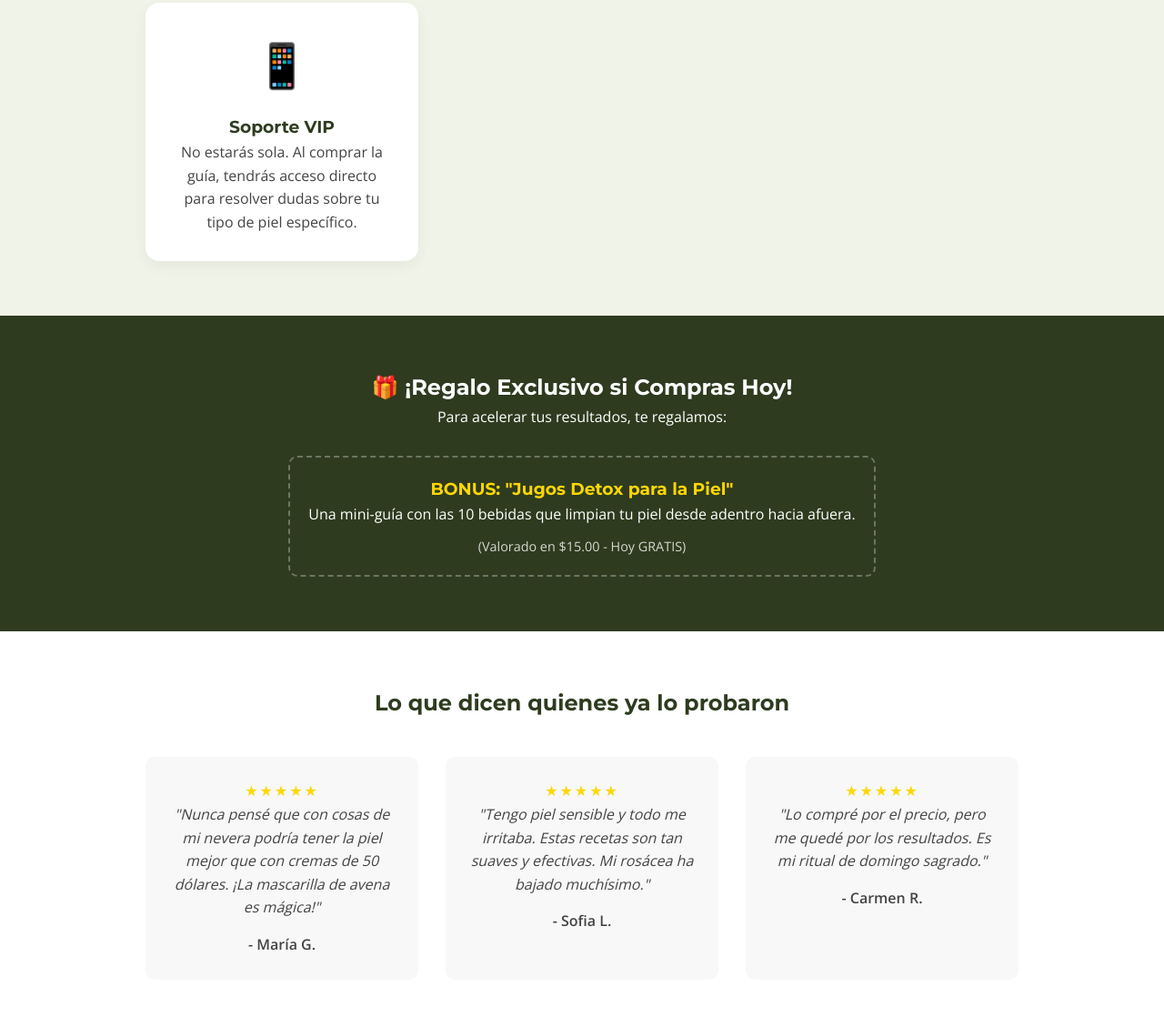
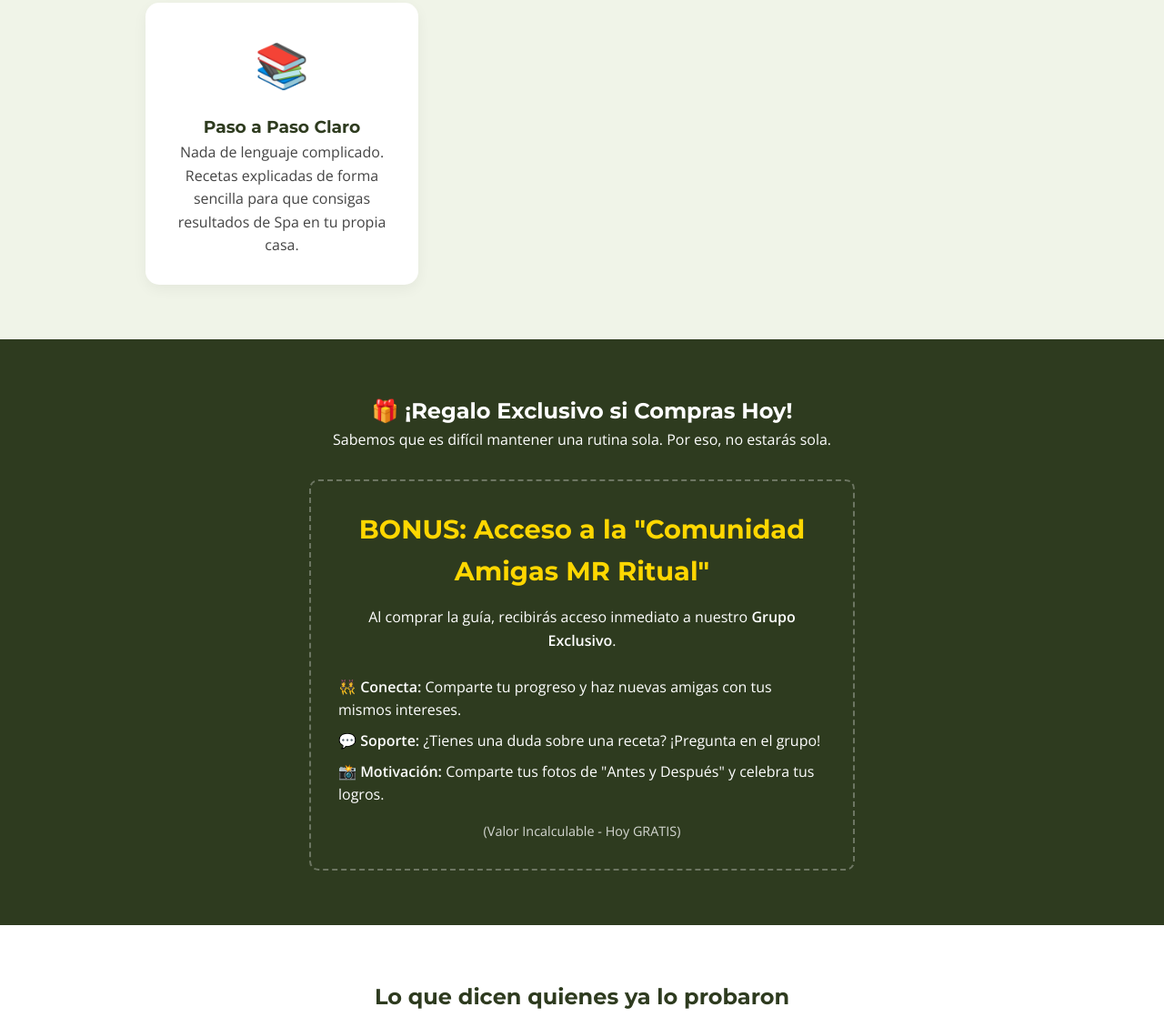
Before and after one commit to Ivan2312w/sosv1, a plain HTML site: page index.html in a window 1280 px wide. Shown: the part 1612-2730 px from the top of the page at 91% size. Drawn offline with nearby package versions, Linux system fonts and the light colour scheme.

Commit message:
Refactor bonus section and testimonials in index.html
Updated the bonus section and testimonials in index.html to improve clarity and engagement.

```diff
--- a/index.html
+++ b/index.html
@@ -119,7 +119,7 @@
         /* --- Bonus Section --- */
         .bonus-section { background-color: #2E3B1F; color: white; text-align: center; }
         .bonus-section h2 { color: white; }
-        .bonus-box { border: 2px dashed rgba(255,255,255,0.3); padding: 20px; margin-top: 30px; border-radius: 10px; display: inline-block; }
+        .bonus-box { border: 2px dashed rgba(255,255,255,0.3); padding: 30px; margin-top: 30px; border-radius: 10px; display: inline-block; max-width: 600px; }
 
         /* --- Offer & Guarantee --- */
         .offer-section { padding: 80px 0; background-color: var(--white); text-align: center; }
@@ -201,9 +201,9 @@
                     <p>Activa el colágeno con las vitaminas A, C y E del aguacate y el efecto tensor de la albúmina. Juventud sin agujas.</p>
                 </div>
                 <div class="benefit-card">
-                    <span class="benefit-icon">📱</span>
-                    <h3 class="benefit-title">Soporte VIP</h3>
-                    <p>No estarás sola. Al comprar la guía, tendrás acceso directo para resolver dudas sobre tu tipo de piel específico.</p>
+                    <span class="benefit-icon">📚</span>
+                    <h3 class="benefit-title">Paso a Paso Claro</h3>
+                    <p>Nada de lenguaje complicado. Recetas explicadas de forma sencilla para que consigas resultados de Spa en tu propia casa.</p>
                 </div>
             </div>
         </div>
@@ -212,11 +212,17 @@
     <section class="section-padding bonus-section">
         <div class="container">
             <h2>🎁 ¡Regalo Exclusivo si Compras Hoy!</h2>
-            <p>Para acelerar tus resultados, te regalamos:</p>
+            <p>Sabemos que es difícil mantener una rutina sola. Por eso, no estarás sola.</p>
             <div class="bonus-box">
-                <h3 style="color: #FFD700;">BONUS: "Jugos Detox para la Piel"</h3>
-                <p>Una mini-guía con las 10 bebidas que limpian tu piel desde adentro hacia afuera.</p>
-                <p style="font-size: 0.9rem; margin-top: 10px; opacity: 0.8;">(Valorado en $15.00 - Hoy GRATIS)</p>
+                <h3 style="color: #FFD700; font-size: 1.8rem; margin-bottom: 15px;">BONUS: Acceso a la "Comunidad Amigas MR Ritual"</h3>
+                <p>Al comprar la guía, recibirás acceso inmediato a nuestro <strong>Grupo Exclusivo</strong>.</p>
+                <br>
+                <ul style="text-align: left; margin-bottom: 15px; list-style-type: none; padding-left: 0;">
+                    <li style="margin-bottom: 8px;">👯‍♀️ <strong>Conecta:</strong> Comparte tu progreso y haz nuevas amigas con tus mismos intereses.</li>
+                    <li style="margin-bottom: 8px;">💬 <strong>Soporte:</strong> ¿Tienes una duda sobre una receta? ¡Pregunta en el grupo!</li>
+                    <li style="margin-bottom: 8px;">📸 <strong>Motivación:</strong> Comparte tus fotos de "Antes y Después" y celebra tus logros.</li>
+                </ul>
+                <p style="font-size: 0.9rem; margin-top: 10px; opacity: 0.8;">(Valor Incalculable - Hoy GRATIS)</p>
             </div>
         </div>
     </section>
@@ -232,12 +238,12 @@
                 </div>
                 <div class="testimonial-card">
                     <div class="stars">★★★★★</div>
-                    <p class="testimonial-text">"Tengo piel sensible y todo me irritaba. Estas recetas son tan suaves y efectivas. Mi rosácea ha bajado muchísimo."</p>
+                    <p class="testimonial-text">"Me encanta el grupo de amigas. Ver los resultados de las otras chicas me motiva a cuidarme todos los domingos."</p>
                     <p><strong>- Sofia L.</strong></p>
                 </div>
                 <div class="testimonial-card">
                     <div class="stars">★★★★★</div>
-                    <p class="testimonial-text">"Lo compré por el precio, pero me quedé por los resultados. Es mi ritual de domingo sagrado."</p>
+                    <p class="testimonial-text">"Lo compré por el precio, pero me quedé por los resultados. Es mi ritual sagrado."</p>
                     <p><strong>- Carmen R.</strong></p>
                 </div>
             </div>
@@ -246,7 +252,7 @@
 
     <section class="offer-section">
         <div class="container">
-            <img src=capa-livro.jpg" alt="Capa Guía Mascarillas Caseras" class="product-mockup">
+            <img src="capa-livro.jpg" alt="Capa Guía Mascarillas Caseras" class="product-mockup">
 
             <h2 style="color: #2E3B1F; font-size: 2rem; max-width: 600px; margin: 0 auto;">Todo lo que necesitas para transformar tu piel hoy mismo</h2>
 
@@ -255,11 +261,20 @@
                 <p class="price-new">HOY: $9,90</p>
                 <p style="color: #e74c3c; font-weight: bold; background: #ffeceb; padding: 5px 10px; border-radius: 5px; display: inline-block;">¡Ahorras 20 dólares!</p>
                 <hr style="margin: 20px 0; border: 0; border-top: 1px solid #eee;">
-                <ul style="text-align: left; list-style: none; margin-bottom: 20px;">
-                    <li style="margin-bottom: 10px;">✅ Guía Completa MR Ritual (PDF)</li>
-                    <li style="margin-bottom: 10px;">✅ Bonus: Recetas Detox</li>
-                    <li style="margin-bottom: 10px;">✅ Lista de Compras Económica</li>
-                    <li style="margin-bottom: 10px;">✅ Acceso Inmediato</li>
+
+                <ul style="text-align: left; list-style: none; margin-bottom: 20px; padding: 0 10px;">
+                    <li style="margin-bottom: 10px; display: flex; align-items: center;">
+                        <span style="color: green; margin-right: 10px;">✅</span> Guía Completa MR Ritual (PDF)
+                    </li>
+                    <li style="margin-bottom: 10px; display: flex; align-items: center;">
+                        <span style="color: green; margin-right: 10px;">✅</span> <strong>Bonus:</strong> Acceso Comunidad de Amigas
+                    </li>
+                    <li style="margin-bottom: 10px; display: flex; align-items: center;">
+                        <span style="color: green; margin-right: 10px;">✅</span> Lista de Compras Económica
+                    </li>
+                    <li style="margin-bottom: 10px; display: flex; align-items: center;">
+                        <span style="color: green; margin-right: 10px;">✅</span> Acceso Inmediato al Email
+                    </li>
                 </ul>
 
                 <a href="https://pay.hotmart.com/J102918884X" class="btn-cta">
```
